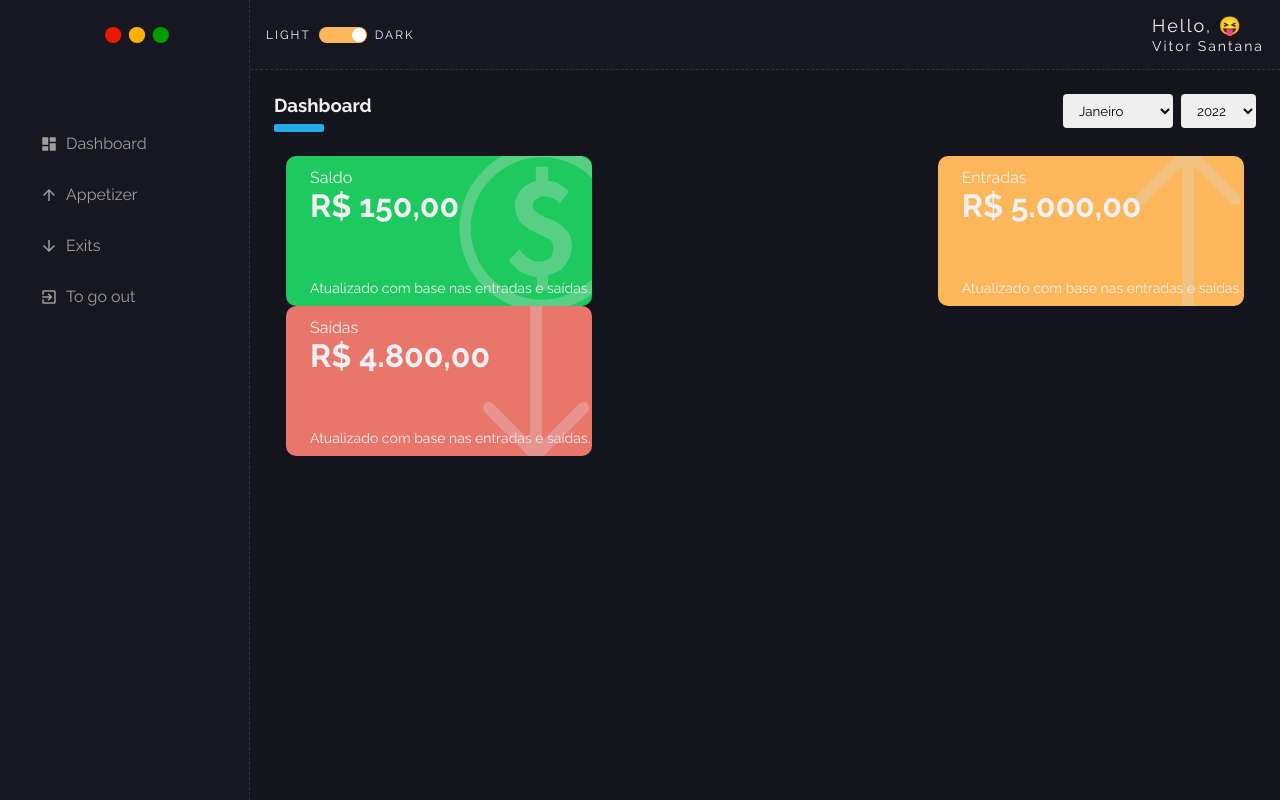
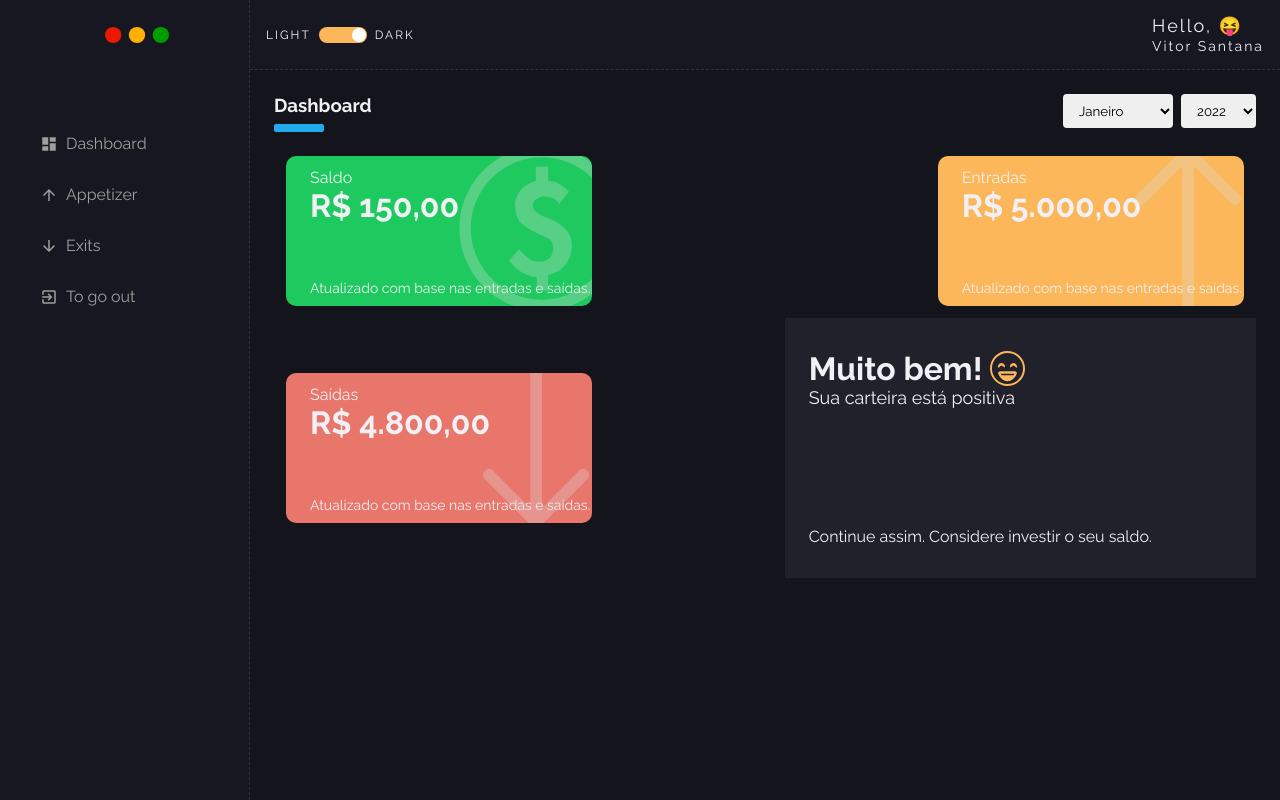
Before and after one commit to vitorSantanaDev/my-wallet-react, a React (Create React App) app: page /dashboard in a window 1280 px wide. Built offline with nearby package versions, Linux system fonts and the light colour scheme.

Commit message:
🌱 Making use of the component MessageBox

```diff
--- a/src/pages/Dashboard/Dashboard.tsx
+++ b/src/pages/Dashboard/Dashboard.tsx
@@ -7,6 +7,8 @@
 import listOfMonths from "../../utils/months";
 import dark from "../../styles/themes/dark";
 import * as S from "./styles";
+import MessageBox from "../../components/MessageBox";
+import HappyImage from "../../assets/images/face-happy.svg"
 
 const Dashboard: React.FC = () => {
   const [monthSelected, setMonthSelected] = useState<number>(
@@ -97,6 +99,12 @@
           amount={4800.00}
           footerLabel="Atualizado com base nas entradas e saídas."
         />
+        <MessageBox
+          title="Muito bem!"
+          description="Sua carteira está positiva"
+          footerText="Continue assim. Considere investir o seu saldo."
+          icon={HappyImage}
+        />
       </S.ContentDashboard>
     </S.DashboardWrapper>
   );
```
